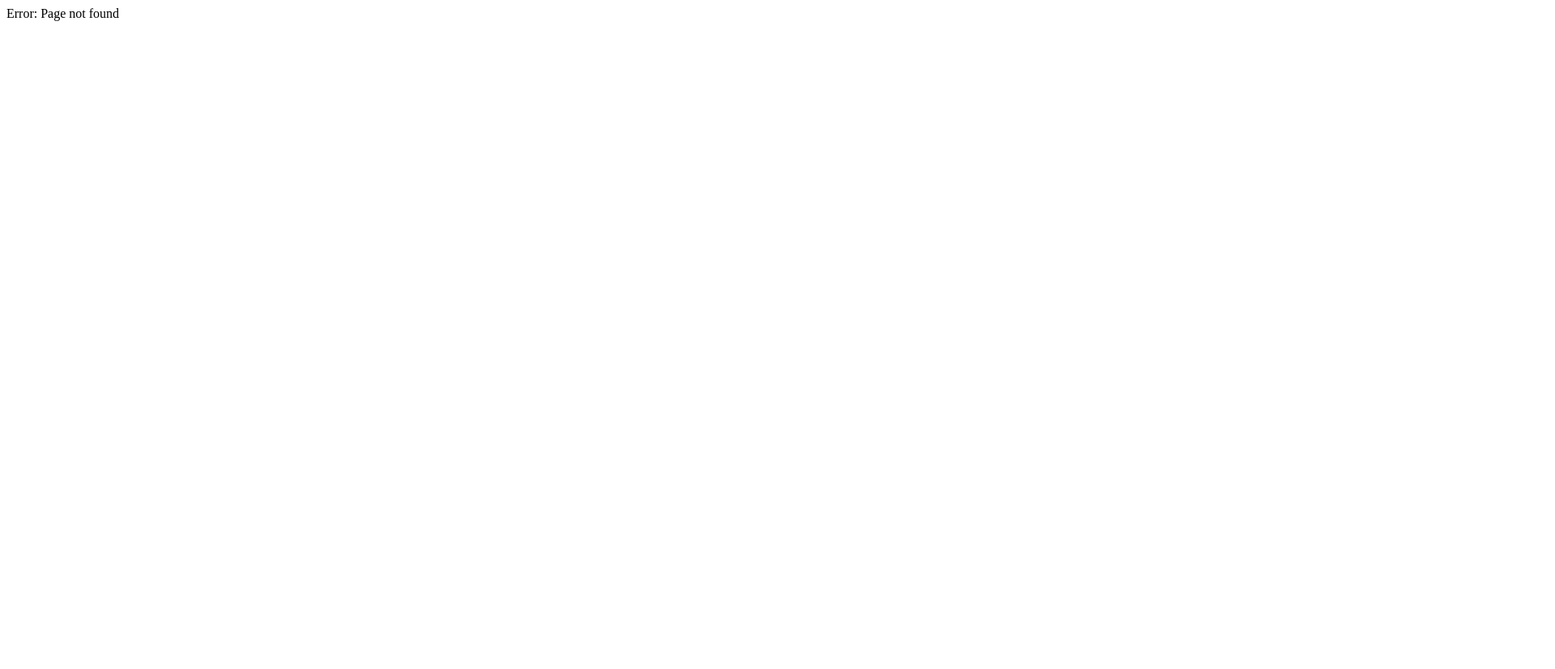
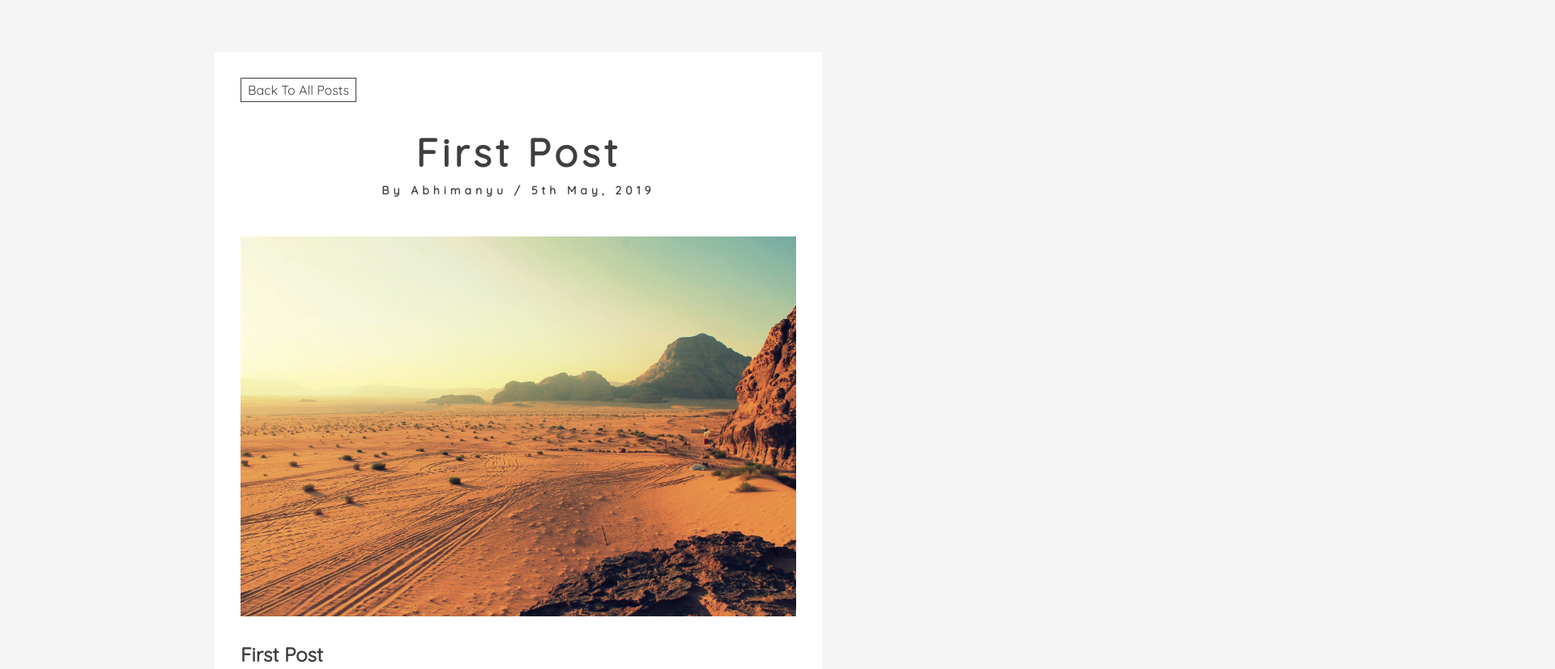
Before and after one commit to abhimanyuPathania/gatsby-mdx-blog, a Gatsby site: page /first-post in a window 1280 px wide. Before the commit this address had no page. Shown: the top 826 px of the page at 81% size, 1920 px wide, since content can reach past the window. Before the commit the page ends 800 px from the top, so only its background shows below. Built offline with nearby package versions, Linux system fonts and the light colour scheme; Gatsby itself is replaced by a stand-in of ours.

Commit message:
Add post detail page

```diff
--- a/gatsby-config.js
+++ b/gatsby-config.js
@@ -13,8 +13,15 @@ module.exports = {
         path: `${__dirname}/src/posts/`,
       },
     },
-    `gatsby-plugin-mdx`,
     `gatsby-plugin-sharp`,
     `gatsby-transformer-sharp`,
+    {
+      resolve: `gatsby-plugin-mdx`,
+      options: {
+        // https://github.com/gatsbyjs/gatsby/issues/15486#issuecomment-510153237
+        gatsbyRemarkPlugins: [`gatsby-remark-images`],
+        plugins: [`gatsby-remark-images`],
+      },
+    },
   ],
 };
--- /dev/null
+++ b/gatsby-node.js
@@ -0,0 +1,45 @@
+const path = require('path');
+
+exports.createPages = async ({ actions, graphql, reporter }) => {
+  const { createPage } = actions;
+
+  // Query all markdown posts
+  const result = await graphql(`
+    {
+      posts: allMdx {
+        edges {
+          node {
+            frontmatter {
+              slug
+            }
+          }
+        }
+      }
+    }
+  `);
+
+  // Handle errors
+  if (result.errors) {
+    reporter.panicOnBuild(`Error while building pages.`);
+    return;
+  }
+
+  const postDetailPageTemplate = path.resolve(
+    `src/templates/PostDetailPage/index.js`
+  );
+
+  result.data.posts.edges.forEach(({ node }) => {
+    const {
+      frontmatter: { slug },
+    } = node;
+    createPage({
+      path: slug,
+      component: postDetailPageTemplate,
+      // In the post detail template's graphql query, use slug
+      // as a GraphQL variable to query for the Markdown file.
+      context: {
+        slug,
+      },
+    });
+  });
+};
--- a/package.json
+++ b/package.json
@@ -18,7 +18,8 @@
     "gatsby": "^2.17.4",
     "gatsby-image": "^2.2.30",
     "gatsby-plugin-mdx": "^1.0.54",
-    "gatsby-plugin-sharp": "^2.2.33",
+    "gatsby-plugin-sharp": "^2.2.36",
+    "gatsby-remark-images": "^3.1.28",
     "gatsby-source-filesystem": "^2.1.34",
     "gatsby-transformer-sharp": "^2.3.1",
     "react": "^16.11.0",
--- a/src/components/PostCard/PostCard.js
+++ b/src/components/PostCard/PostCard.js
@@ -30,7 +30,7 @@ const PostCard = ({ post }) => {
             <span> / {date}</span>
           </h6>
           <p>{excerpt}</p>
-          <Link to={slug} className={styles.link}>
+          <Link to={`/${slug}`} className={styles.link}>
             read more
           </Link>
         </div>
--- a/src/posts/1-first-post/first-post.mdx
+++ b/src/posts/1-first-post/first-post.mdx
@@ -9,3 +9,7 @@ date: 2019-05-05
 # First post
 
 Lorem ipsum dolor sit amet, consectetur adipiscing elit. Ut sit amet ultricies sem, lobortis pretium mauris. Ut laoreet nisi ut nibh sollicitudin pretium. Etiam erat nisl, placerat ac ipsum quis, euismod ornare orci. Phasellus hendrerit neque a purus facilisis, sit amet dignissim velit suscipit. In quis scelerisque mi, vitae posuere nisi. Aliquam condimentum convallis sapien ac ultrices. Vivamus sed enim sit amet lectus gravida porttitor a quis nunc. Nullam venenatis eget nisl vitae vestibulum. Vestibulum et posuere ipsum. Phasellus rhoncus vel quam quis feugiat. Curabitur hendrerit lacus tellus, vel gravida enim varius a. Mauris consequat est sit amet tincidunt consectetur. Etiam sit amet odio porta, commodo nulla vitae, vehicula massa.
+
+![](./images/3.jpeg)
+
+Phasellus hendrerit neque a purus facilisis, sit amet dignissim velit suscipit. In quis scelerisque mi, vitae posuere nisi. Aliquam condimentum convallis sapien ac ultrices. Vivamus sed enim sit amet lectus gravida porttitor a quis nunc. Nullam venenatis eget nisl vitae vestibulum. Vestibulum et posuere ipsum. Phasellus rhoncus vel quam quis feugiat. Curabitur hendrerit lacus tellus, vel gravida enim varius a. Mauris consequat est sit amet tincidunt consectetur. Etiam sit amet odio porta, commodo nulla vitae, vehicula massa.
--- /dev/null
+++ b/src/templates/PostDetailPage/index.js
@@ -0,0 +1,70 @@
+import React from 'react';
+import { Link, graphql } from 'gatsby';
+import Image from 'gatsby-image';
+import { MDXRenderer } from 'gatsby-plugin-mdx';
+
+import Layout from '../../components/Layout';
+
+import styles from './styles.module.css';
+
+const PostDetailPage = props => {
+  const {
+    data: {
+      post: {
+        frontmatter: {
+          title,
+          author,
+          date,
+          image: {
+            childImageSharp: { fluid: postImage },
+          },
+        },
+        body,
+      },
+    },
+  } = props;
+
+  return (
+    <Layout>
+      <section className={styles.template}>
+        <Link className={styles.link} to="/">
+          back to all posts
+        </Link>
+        <div className={styles.info}>
+          <h1>{title}</h1>
+          <h4>
+            <span>By {author}</span>
+            <span> / {date}</span>
+          </h4>
+        </div>
+        <Image fluid={postImage} />
+        <div className={styles.content}>
+          <MDXRenderer>{body}</MDXRenderer>
+        </div>
+      </section>
+    </Layout>
+  );
+};
+
+export const query = graphql`
+  query getPostDetail($slug: String!) {
+    post: mdx(frontmatter: { slug: { eq: $slug } }) {
+      frontmatter {
+        title
+        date(formatString: "Do MMMM, YYYY")
+        slug
+        author
+        image {
+          childImageSharp {
+            fluid {
+              ...GatsbyImageSharpFluid_withWebp
+            }
+          }
+        }
+      }
+      body
+    }
+  }
+`;
+
+export default PostDetailPage;
--- /dev/null
+++ b/src/templates/PostDetailPage/styles.module.css
@@ -0,0 +1,49 @@
+.template {
+  width: 80vw;
+  margin: 4rem auto;
+  max-width: 750px;
+  padding: 2rem;
+  background: var(--mainWhite);
+}
+
+.link {
+  border: 1px solid var(--mainBlack);
+  padding: 4px 8px;
+  display: inline-block;
+  color: var(--mainBlack);
+  text-decoration: none;
+  text-transform: capitalize;
+  transition: all 0.3s ease-in-out;
+  margin-bottom: 2rem;
+}
+.link:hover {
+  background: var(--mainBlack);
+  color: var(--mainWhite);
+}
+.info {
+  text-align: center;
+}
+.info h1 {
+  letter-spacing: 5px;
+  margin-bottom: 0.5rem;
+  text-transform: capitalize;
+  font-size: 48px;
+}
+.info h4 {
+  letter-spacing: 5px;
+  text-transform: capitalize;
+  font-size: 14px;
+  text-align: center;
+  margin-bottom: 3rem;
+}
+.content {
+  margin: 2rem 0;
+}
+.content h1 {
+  text-transform: capitalize;
+  margin-bottom: 1rem;
+}
+.content p {
+  line-height: 1.5;
+  margin-bottom: 1rem;
+}
```
Also changed, not shown: 1 other file.
